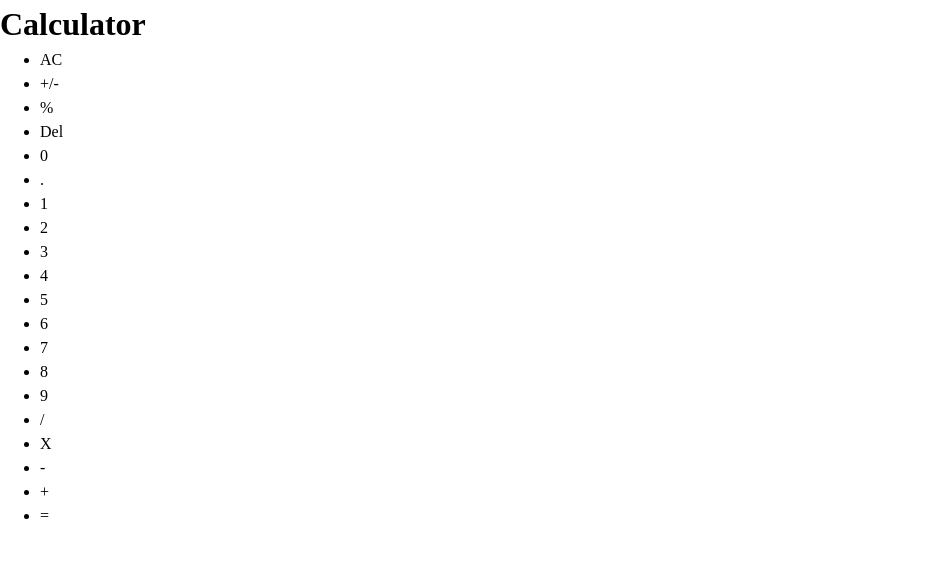
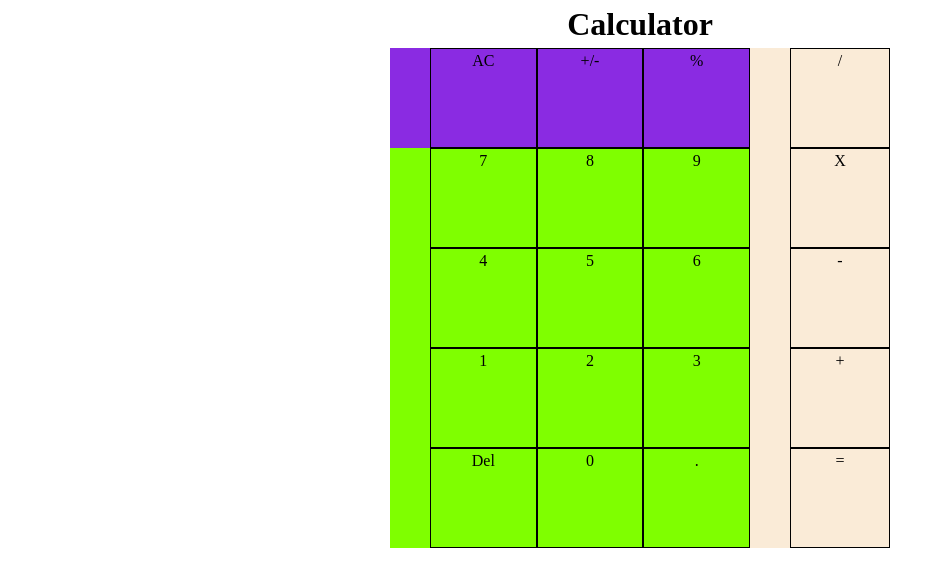
Before and after one commit to RahmatAT11/odin-calculator, a plain HTML site: page index.html in a window 1280 px wide. Shown: the whole page, without its empty margins (0-952 px from the left). Drawn offline with Linux system fonts and the light colour scheme.

Commit message:
Add early styling to look like a calculator

```diff
--- a/index.html
+++ b/index.html
@@ -13,12 +13,12 @@
         </header>
         <main>
             <div>
-                <ul>
+                <ul class="other-utilities">
                     <li>AC</li>
                     <li>+/-</li>
                     <li>%</li>
                 </ul>
-                <ul>
+                <ul class="operand">
                     <li>Del</li>
                     <li>0</li>
                     <li>.</li>
@@ -33,15 +33,14 @@
                     <li>9</li>
                 </ul>
             </div>
-            <ul>
-                <li>/</li>
-                <li>X</li>
-                <li>-</li>
-                <li>+</li>
-                <li>=</li>
-            </ul>
             <div>
-
+                <ul class="calculation">
+                    <li>/</li>
+                    <li>X</li>
+                    <li>-</li>
+                    <li>+</li>
+                    <li>=</li>
+                </ul>
             </div>
         </main>
     </body>
--- a/style.css
+++ b/style.css
@@ -48,3 +48,62 @@
 /*
 Main CSS Code
 */
+
+ul > li {
+    list-style-type: none;
+    width: 100px;
+    height: 100px;
+
+    flex: 1 1 100px;
+
+    border: 1px solid black;
+
+    text-align: center;
+}
+
+body,
+main,
+.other-utilities,
+.operand,
+.calculation,
+main > div,
+main > div + div {
+    display: flex;
+}
+
+body {
+    flex-direction: column;
+    align-items: center;
+}
+
+main {
+    align-items: center;
+    width: 500px;
+    height: 500px;
+
+    background-color: aqua;
+}
+
+main > div {
+    flex-direction: column;
+
+    background-color: chocolate;
+}
+
+.other-utilities {
+
+
+    background-color: blueviolet;
+}
+
+.operand {
+    flex-wrap: wrap-reverse;
+
+    background-color: chartreuse;
+}
+
+.calculation {
+    flex-direction: column;
+
+    background-color: antiquewhite;
+}
```
Lines whose indentation alone changed are shown as unchanged.
